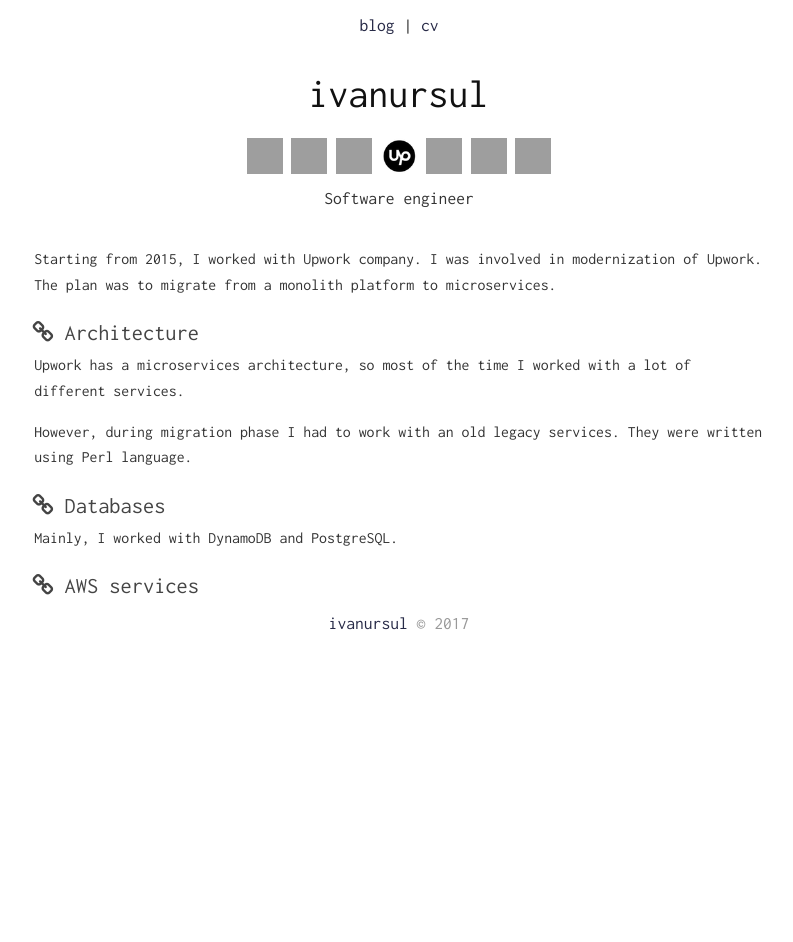
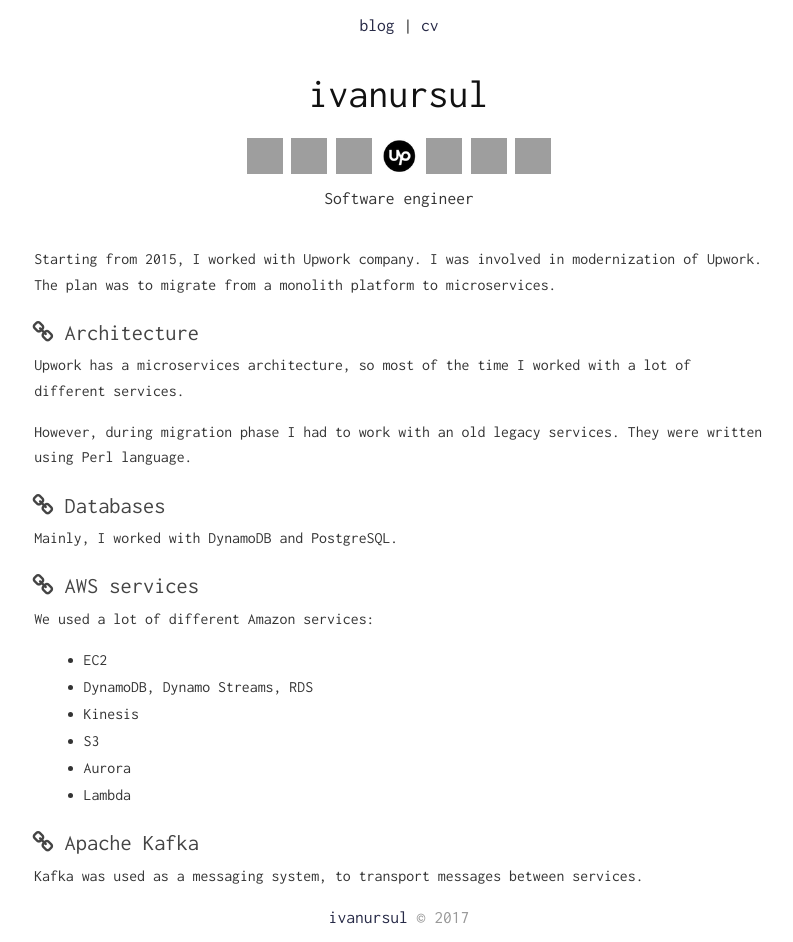
Before and after one commit to ivanursul/ivanursul, a Jekyll site: the page built from working-with-upwork.md, in a window 1280 px wide, cut to the strip 0-942 px from the top of the page. Shown: the whole strip, without its empty margins (241-1034 px from the left). Built offline with Jekyll 4.4.1, drawn with Linux system fonts in a browser that asks for light colours; our own code applies the rules of GitHub Pages for plain Markdown files; before the commit the page ends 900 px from its top, so only the background shows below that; grey boxes are pictures that could not be loaded.

Commit message:
Working with Upwork page

```diff
--- a/working-with-upwork.md
+++ b/working-with-upwork.md
@@ -16,3 +16,16 @@
 Mainly, I worked with DynamoDB and PostgreSQL.
 
 ### <a href="#aws" name="aws"><i class="fa fa-link anchor" aria-hidden="true"></i></a> AWS services
+
+We used a lot of different Amazon services:
+
+* EC2
+* DynamoDB, Dynamo Streams, RDS
+* Kinesis
+* S3
+* Aurora
+* Lambda
+
+### <a href="#kafka" name="kafka"><i class="fa fa-link anchor" aria-hidden="true"></i></a> Apache Kafka
+
+Kafka was used as a messaging system, to transport messages between services.
```
